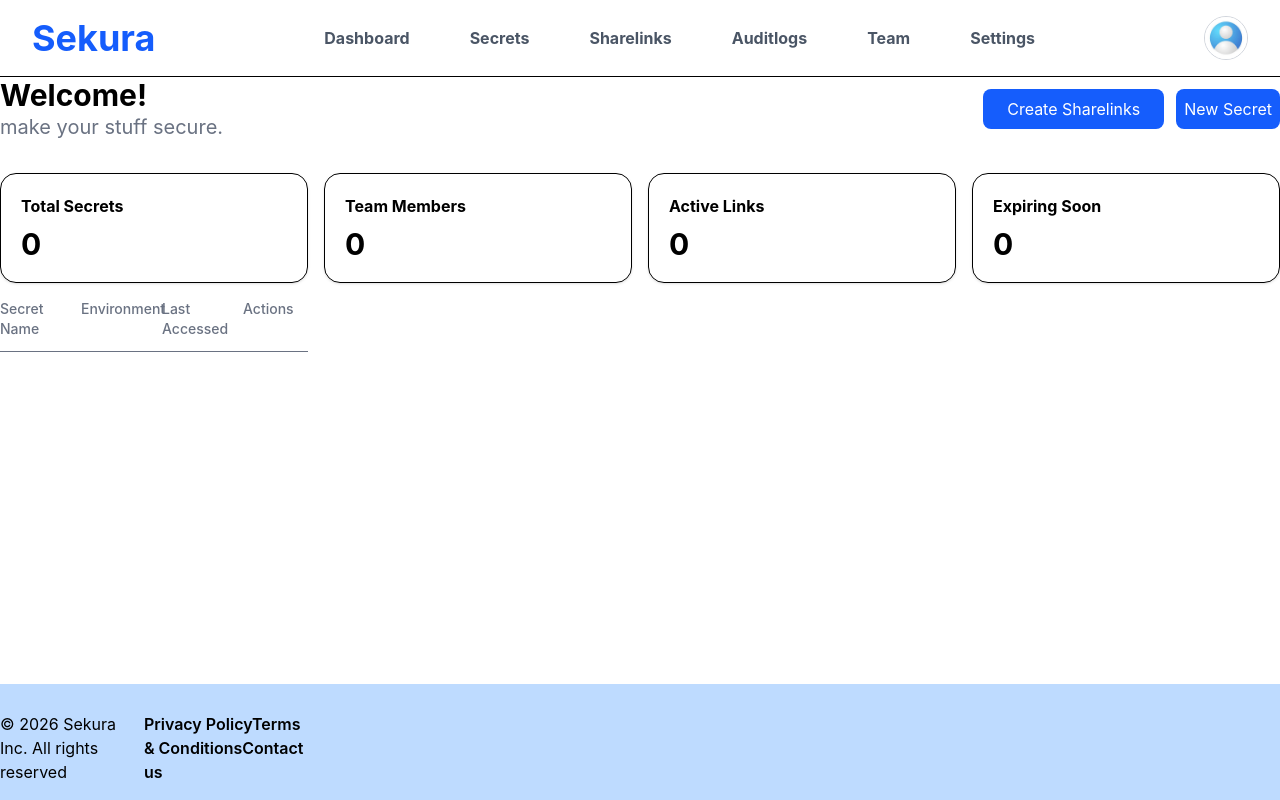
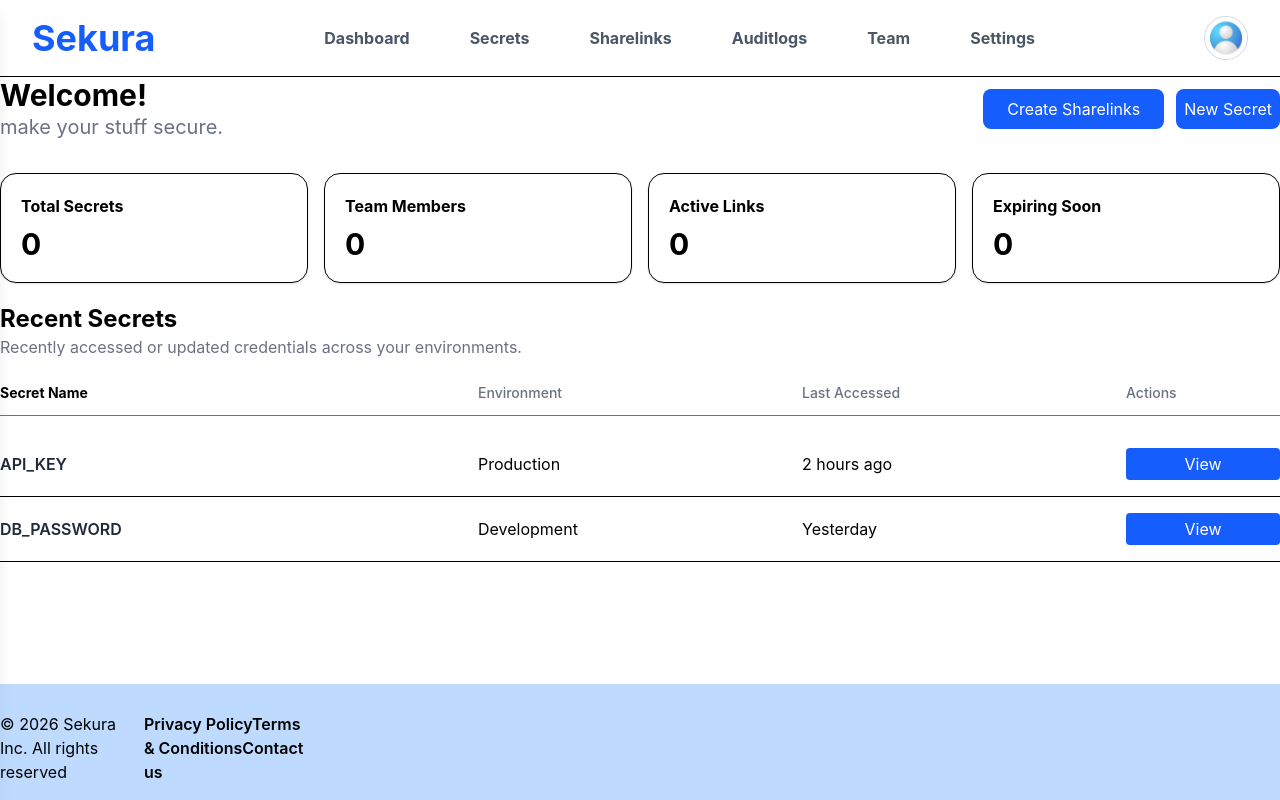
Before and after one commit to vasanth750/Sekura, a React (Vite) app in the folder vite-project/: page /dashBoard in a window 1280 px wide. Built offline with nearby package versions, Linux system fonts and the light colour scheme.

Commit message:
old change

```diff
--- a/vite-project/src/Pages/Login.jsx
+++ b/vite-project/src/Pages/Login.jsx
@@ -1,12 +1,13 @@
 import { useState } from 'react';
 import { Link } from 'react-router-dom';
 import axios from 'axios';
-
+import { useNavigate } from 'react-router-dom';
 import img from '../assets/SekuraLogo.png';
 import bg_img from '../assets/image.png';
 
 function Login() {
 
+    const navigate = useNavigate();
     // States
     const [email, setEmail] = useState('');
     const [emailError, setEmailError] = useState('');
@@ -50,25 +51,30 @@
 
    const handleLogin = async () => {
     try {
+
         const response = await axios.post(
-
             'http://localhost:5000/login',
-
             {
                 Email: email,
                 Password: password
             }
-
         );
 
         console.log(response.data.user);
 
         alert(response.data.message);
+
+        // Redirect to dashboard
+        navigate('/dashboard');
+
     }
+
     catch (error) {
+
         if (error.response) {
             alert(error.response.data.message);
         }
+
         else {
             alert("Server error");
         }
--- a/vite-project/src/Pages/dashBoard.jsx
+++ b/vite-project/src/Pages/dashBoard.jsx
@@ -18,7 +18,7 @@
       value: "0"
     },
   ];
-  const secrets = [];
+
   return (
 
     <div className='w-full'>
@@ -53,15 +53,39 @@
             </h1>
           </div>
         ))}
-       <div className=" w-full grid grid-cols-4 gap-4 border-b pb-3 mb-4 text-sm text-gray-500 font-medium">
-          <p>Secret Name</p>
-          <p>Environment</p>
-          <p>Last Accessed</p>
-          <p>Actions</p>
-        </div>
+
+      </div>
+      <div ><h1 className="text-2xl font-bold mt-5">Recent Secrets</h1>
+      <h3 className="text-gray-500 text-m mb-6">Recently accessed or updated credentials across your environments.</h3></div>
+      <div className="w-full grid grid-cols-[3fr_2fr_2fr_1fr] gap-4 border-b pb-3 mb-4 text-sm text-gray-500 font-medium">
+        <p className="font-bold text-black">Secret Name</p>
+        <p>Environment</p>
+        <p>Last Accessed</p>
+        <p>Actions</p>
+      </div>
+      <div className="grid grid-cols-[3fr_2fr_2fr_1fr] gap-4 items-center border-b py-4">
+        <p className="font-semibold text-gray-800">API_KEY</p>
+        <p>Production</p>
+        <p>2 hours ago</p>
+
+        <button className="bg-blue-600 text-white px-3 py-1 rounded hover:bg-blue-700">
+          View
+        </button>
+      </div>
+
+      {/* Row 2 */}
+      <div className="grid grid-cols-[3fr_2fr_2fr_1fr] gap-4 items-center border-b py-4">
+        <p className="font-semibold text-gray-800">DB_PASSWORD</p>
+        <p>Development</p>
+        <p>Yesterday</p>
+
+        <button className="bg-blue-600 text-white px-3 py-1 rounded hover:bg-blue-700">
+          View
+        </button>
       </div>
 
     </div>
+
   );
 
 
--- a/vite-project/src/components/header/header.jsx
+++ b/vite-project/src/components/header/header.jsx
@@ -28,23 +28,52 @@
 
 
 
-                    {/* Mobile Hamburger */}
+                    {/* Hamburger Button */}
                     <button
                         className="md:hidden"
                         onClick={() => setOpen(!open)}
                     >
-                        <Bars3Icon className="w-7 h-7 text-black z-80" ></Bars3Icon>
+                        <Bars3Icon className="w-7 h-7 text-black" />
                     </button>
+
+                    {/* Sidebar Overlay */}
                     {open && (
-                        <div className="absolute right-0 mt-3 w-48 bg-white shadow-lg rounded-lg border p-4 flex flex-col gap-3 z-50">
-                            <a href="#" className="hover:text-blue-600">Dashboard</a>
-                            <a href="#" className="hover:text-blue-600">Secrets</a>
-                            <a href="#" className="hover:text-blue-600">Sharelinks</a>
-                            <a href="#" className="hover:text-blue-600">Auditlogs</a>
-                            <a href="#" className="hover:text-blue-600">Team</a>
-                            <a href="#" className="hover:text-blue-600">Settings</a>
+                        <div
+                            className="fixed inset-0 bg-black/40 z-40"
+                            onClick={() => setOpen(false)}
+                        ></div>
+                    )}
+
+                    {/* Sidebar */}
+                    <div
+                        className={`fixed top-0 left-0 h-full w-64 bg-white shadow-lg z-50 transform transition-transform duration-300 ${open ? "translate-x-0" : "-translate-x-full"
+                            }`}
+                    >
+
+                        {/* Sidebar Header */}
+                        <div className="flex justify-between items-center p-5 border-b">
+                            <h2 className="text-2xl font-bold text-blue-600">
+                                Sekura
+                            </h2>
+
+                            <button
+                                onClick={() => setOpen(false)}
+                                className="text-2xl font-bold"
+                            >
+
+                            </button>
                         </div>
-                    )}
+
+                        {/* Sidebar Links */}
+                        <nav className="flex flex-col p-5 gap-5 text-gray-700 font-semibold">
+                            <a href="#" className="hover:text-blue-600 cursor-pointer">Dashboard</a>
+                            <a href="#" className="hover:text-blue-600 cursor-pointer">Secrets</a>
+                            <a href="#" className="hover:text-blue-600 cursor-pointer">Sharelinks</a>
+                            <a href="#" className="hover:text-blue-600 cursor-pointer">Auditlogs</a>
+                            <a href="#" className="hover:text-blue-600 cursor-pointer">Team</a>
+                            <a href="#" className="hover:text-blue-600 cursor-pointer">Settings</a>
+                        </nav>
+                    </div>
                     {/* Profile */}
                     <button className="w-11 h-11 rounded-full overflow-hidden border border-gray-300 hover:ring-2 hover:ring-blue-200 transition">
                         <img
```
Also changed, not shown: 1 other file (tests, documents, lock files or other folders). Lines whose indentation alone changed are shown as unchanged.
